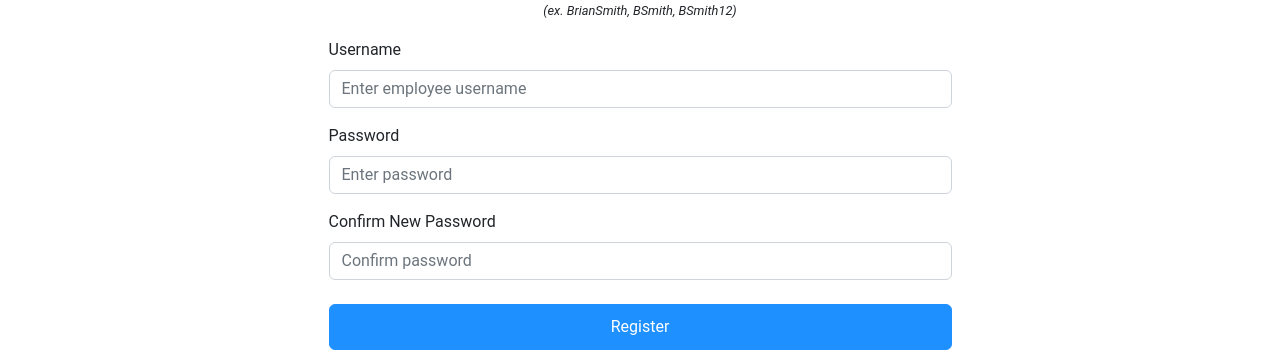
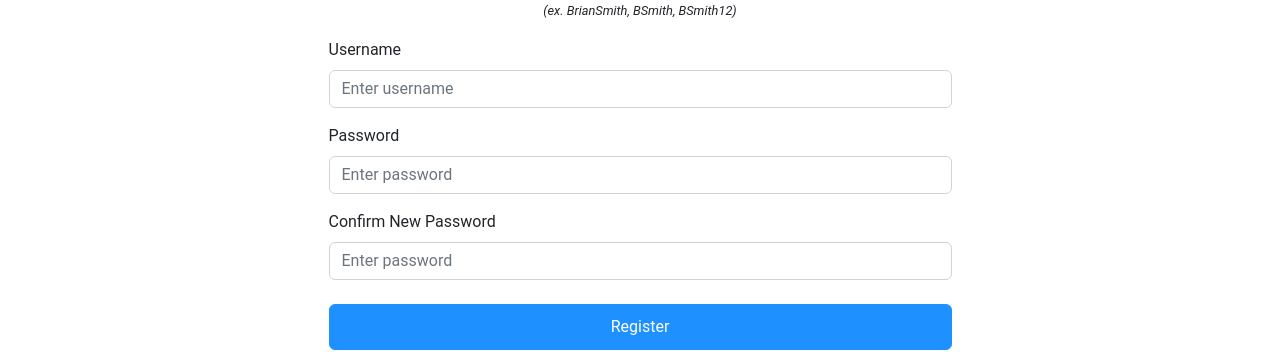
Before and after one commit to briannarenni/AtomRequestPortal, a React (Create React App) app: page /register in a window 1280 px wide. Shown: the part 227-579 px from the top of the page. Built offline with nearby package versions, Linux system fonts and the light colour scheme.

Commit message:
Add form and ux validation

```diff
--- a/src/pages/Login.js
+++ b/src/pages/Login.js
@@ -10,7 +10,9 @@ export default function Login() {
   const { setIsLoggedIn, currUser, setCurrUser } = useAuth();
   const [username, setUsername] = useState('');
   const [password, setPassword] = useState('');
-  const [UXMessage, setUXMessage] = useState('');
+  const [usernameError, setUsernameError] = useState('');
+  const [passwordError, setPasswordError] = useState('');
+  const [formSubmitted, setFormSubmitted] = useState(false);
 
   useEffect(() => {
     if (Object.keys(currUser).length > 0) {
@@ -20,41 +22,68 @@ export default function Login() {
     // eslint-disable-next-line react-hooks/exhaustive-deps
   }, [currUser]);
 
-  const handleSubmit = async event => {
+  const handleSubmit = async (event) => {
+    const form = event.currentTarget;
     event.preventDefault();
+    event.stopPropagation();
+    setFormSubmitted(true);
+
+    if (form.checkValidity() === false) {
+      return;
+    }
+
     const response = await loginUser(username, password);
-    if (response === 'Username incorrect' || response === 'Password incorrect') {
-      setUXMessage(response);
+    if (response === 'Username incorrect') {
+      setUsernameError(response);
+      return;
+    } else if (response === 'Password incorrect') {
+      setPasswordError(response);
+      return;
     }
-    else {
-      setCurrUser(response.data);
-    }
+
+    setCurrUser(response.data);
   };
 
   return (
     <>
       <h1 className="text-center">Account Login</h1>
-      { UXMessage && <Alert variant="danger" className=" w-50 mx-auto error-message text-center">{ UXMessage }</Alert> }
-
-      <Form onSubmit={ handleSubmit } className="w-50 mx-auto my-3">
+      <Form noValidate formSubmitted={ formSubmitted } onSubmit={ handleSubmit } className="w-50 mx-auto my-3">
         <Form.Group className="mb-3" controlId="loginUsername">
           <Form.Label>Username</Form.Label>
           <Form.Control
             type="text"
+            name="username"
             placeholder="Enter username"
             required
-            onChange={ (event) => setUsername(event.target.value) }
+            isValid={ username.trim() && formSubmitted && !usernameError }
+            isInvalid={ !username.trim() && formSubmitted || usernameError }
+            onChange={ (event) => {
+              setUsername(event.target.value);
+              setUsernameError('');
+            } }
           />
+          <Form.Control.Feedback type="invalid">
+            { usernameError || "Username cannot be blank" }
+          </Form.Control.Feedback>
         </Form.Group>
 
         <Form.Group className="mb-3" controlId="loginPassword">
           <Form.Label>Password</Form.Label>
           <Form.Control
             type="password"
+            name="password"
             placeholder="Enter password"
             required
-            onChange={ (event) => setPassword(event.target.value) }
+            isValid={ password.trim() && formSubmitted && !passwordError }
+            isInvalid={ !password.trim() && formSubmitted || passwordError }
+            onChange={ (event) => {
+              setPassword(event.target.value);
+              setPasswordError('');
+            } }
           />
+          <Form.Control.Feedback type="invalid">
+            { passwordError || "Password cannot be blank" }
+          </Form.Control.Feedback>
         </Form.Group>
 
         <Form.Group className="mb-2">
--- a/src/pages/Register.js
+++ b/src/pages/Register.js
@@ -11,7 +11,9 @@ export default function Register() {
   const [username, setUsername] = useState('');
   const [password, setPassword] = useState('');
   const [confirmPassword, setConfirmPassword] = useState('');
-  const [UXMessage, setUXMessage] = useState('');
+  const [usernameError, setUsernameError] = useState('');
+  const [passwordError, setPasswordError] = useState('');
+  const [formSubmitted, setFormSubmitted] = useState(false);
 
   useEffect(() => {
     if (Object.keys(currUser).length > 0) {
@@ -21,18 +23,27 @@ export default function Register() {
   }, [currUser, setIsLoggedIn, navigate]);
 
   const handleSubmit = async event => {
+    const form = event.currentTarget;
     event.preventDefault();
+    event.stopPropagation();
+    setFormSubmitted(true);
+
+    if (form.checkValidity() === false) {
+      return;
+    }
+
     if (password !== confirmPassword) {
-      setUXMessage("Passwords don't match. Please try again.");
-      return UXMessage;
+      setPasswordError("Passwords don't match");
+      return;
     }
 
     const response = await registerUser(username, password);
-    if (response === 'Username already exists') {
-      setUXMessage(response);
-    } else {
-      setCurrUser(response.data);
+    if (response === 'Username already registered') {
+      setUsernameError(response);
+      return;
     }
+
+    setCurrUser(response.data);
   };
 
   return (
@@ -46,29 +57,63 @@ export default function Register() {
           (ex. BrianSmith, BSmith, BSmith12)
         </span>
       </p>
-      { UXMessage && <Alert variant="danger" className=" w-50 mx-auto error-message text-center">{ UXMessage }</Alert> }
 
-      <Form onSubmit={ handleSubmit } className="w-50 mx-auto my-3">
+      <Form noValidate formSubmitted={ formSubmitted } onSubmit={ handleSubmit } className="w-50 mx-auto my-3">
         <Form.Group className="mb-3" controlId="registerUsername">
           <Form.Label>Username</Form.Label>
-          <Form.Control type="text"
-            placeholder="Enter employee username"
+          <Form.Control
+            type="text"
+            name="username"
+            placeholder="Enter username"
             required
-            onChange={ event => setUsername(event.target.value) } />
+            isValid={ username.trim() && formSubmitted && !usernameError }
+            isInvalid={ !username.trim() && formSubmitted || usernameError }
+            onChange={ (event) => {
+              setUsername(event.target.value);
+              setUsernameError('');
+            } }
+          />
+          <Form.Control.Feedback type="invalid">
+            { usernameError || "Username cannot be blank" }
+          </Form.Control.Feedback>
         </Form.Group>
 
         <Form.Group className="mb-3" controlId="registerPassword">
           <Form.Label>Password</Form.Label>
-          <Form.Control type="password"
+          <Form.Control
+            type="password"
+            name="password"
             placeholder="Enter password"
             required
-            onChange={ event => setPassword(event.target.value) }
+            isValid={ password.trim() && formSubmitted && !passwordError }
+            isInvalid={ !password.trim() && formSubmitted || passwordError }
+            onChange={ (event) => {
+              setPassword(event.target.value);
+              setPasswordError('');
+            } }
           />
+          <Form.Control.Feedback type="invalid">
+            { passwordError || "Password cannot be blank" }
+          </Form.Control.Feedback>
         </Form.Group>
 
         <Form.Group className="mb-3" controlId="confirmPassword">
           <Form.Label>Confirm New Password</Form.Label>
-          <Form.Control type="password" placeholder="Confirm password" required onChange={ event => setConfirmPassword(event.target.value) } />
+          <Form.Control
+            type="password"
+            name="password"
+            placeholder="Enter password"
+            required
+            isValid={ password.trim() && formSubmitted && !passwordError }
+            isInvalid={ !password.trim() && formSubmitted || passwordError }
+            onChange={ (event) => {
+              setConfirmPassword(event.target.value);
+              setPasswordError('');
+            } }
+          />
+          <Form.Control.Feedback type="invalid">
+            { passwordError || "Password cannot be blank" }
+          </Form.Control.Feedback>
         </Form.Group>
 
         <Form.Group className="mt-4">
```
